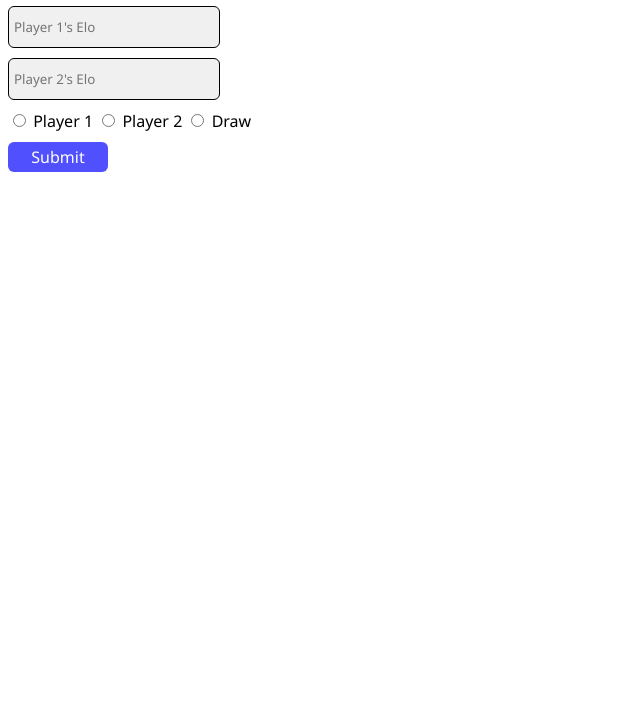
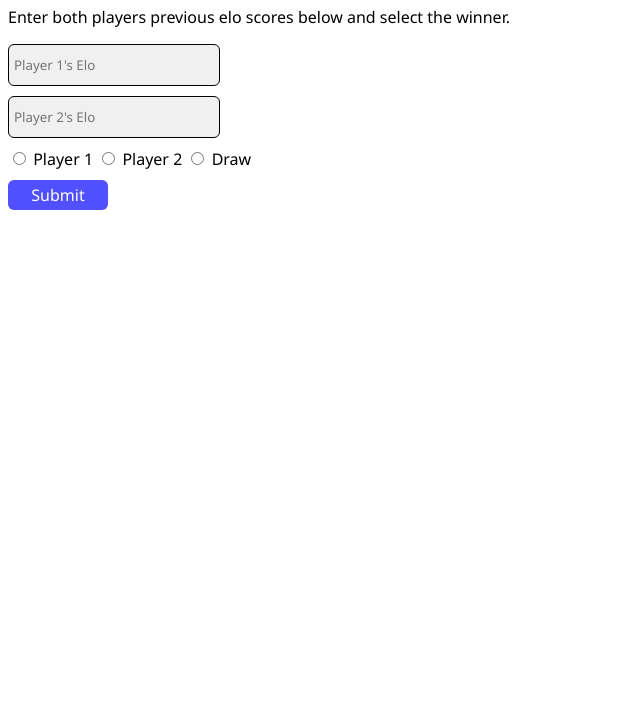
Before and after one commit to ncgaston15-ctrl/Elo-Calculator, a plain HTML site: page index.html in a window 1280 px wide. Shown: the part 80-800 px from the top of the page, without its empty margins (0-640 px from the left). Drawn offline with Linux system fonts and the light colour scheme.

Commit message:
Update index.html

```diff
--- a/index.html
+++ b/index.html
@@ -16,6 +16,7 @@
 
     <body>
         <h1>Elo calculator</h1>
+        <p>Enter both players previous elo scores below and select the winner.</p>
         <form id="input">
             <input
                 type="number"
```
